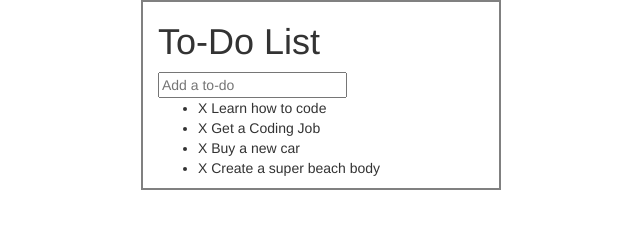
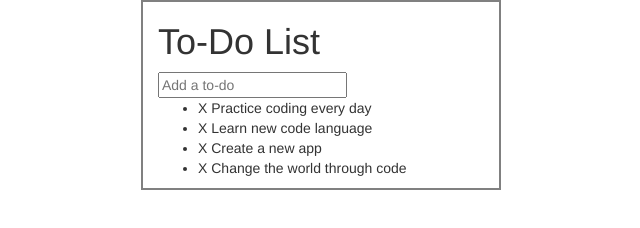
Before and after one commit to JeffreyPhelps/jQueryToDoApp, a plain HTML site: page index.html in a window 1280 px wide. Shown: the whole page, without its empty margins (319-959 px from the left). Drawn offline with nearby package versions, Linux system fonts and the light colour scheme.

Commit message:
App functionality rough draft

```diff
--- a/index.html
+++ b/index.html
@@ -24,10 +24,10 @@
         <h1>To-Do List</h1>
         <input type="text" placeholder="Add a to-do">
         <ul>
-            <li><span>X </span>Learn how to code</li>
-            <li><span>X </span>Get a Coding Job</li>
-            <li><span>X </span>Buy a new car</li>
-            <li><span>X </span>Create a super beach body</li>
+            <li><span>X </span>Practice coding every day</li>
+            <li><span>X </span>Learn new code language</li>
+            <li><span>X </span>Create a new app</li>
+            <li><span>X </span>Change the world through code</li>
         </ul>
     </div>
 
```
